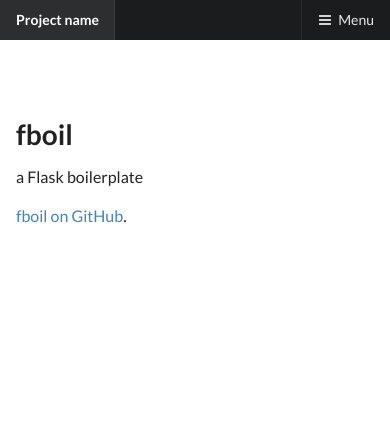
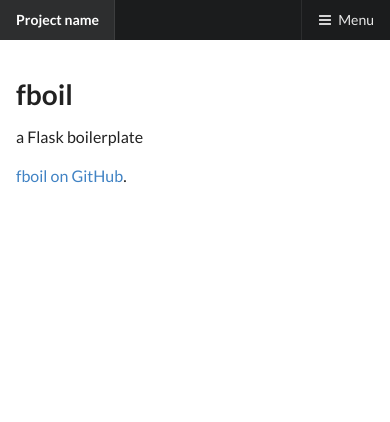
Before and after one commit to jkeat/fboil, a Flask app: page / in a window 390 px wide. Shown: the top 422 px of the page. Run offline with Flask 2, Linux system fonts and the light colour scheme; some libraries are stand-ins or nearby versions.

Commit message:
Smaller margins top and bottom for #content on mobile

```diff
--- a/app/static/css/main.responsive.css
+++ b/app/static/css/main.responsive.css
@@ -8,7 +8,11 @@
 /*****************************************************************************
  * Extra small devices (phones, up to 767px)
  ****************************************************************************/
-@media (max-width: 767px) {}
+@media (max-width: 767px) {
+	#content {
+		margin: 40px 0 60px;
+	}
+}
 /* Extra small devices (phones, up to 767px) end */
 
 
```
